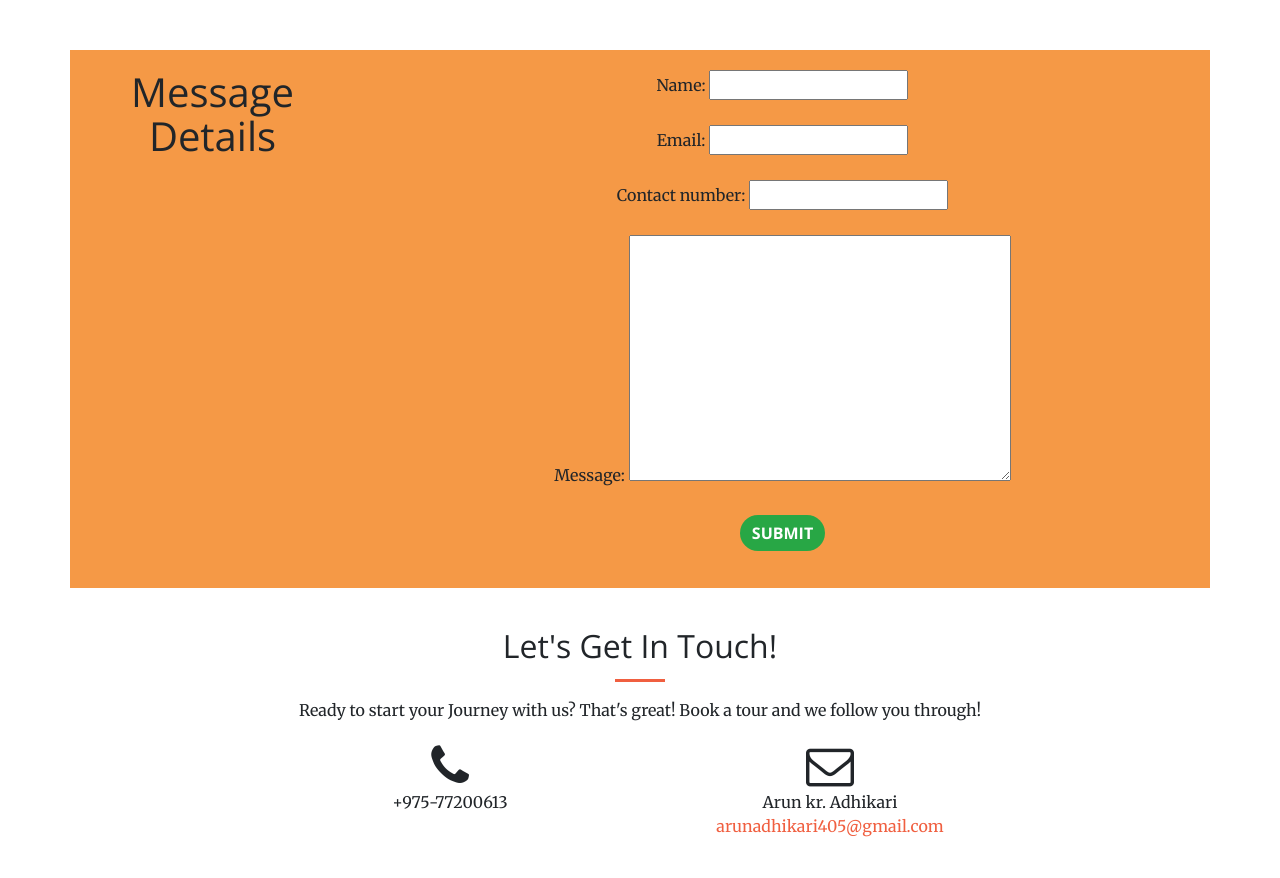
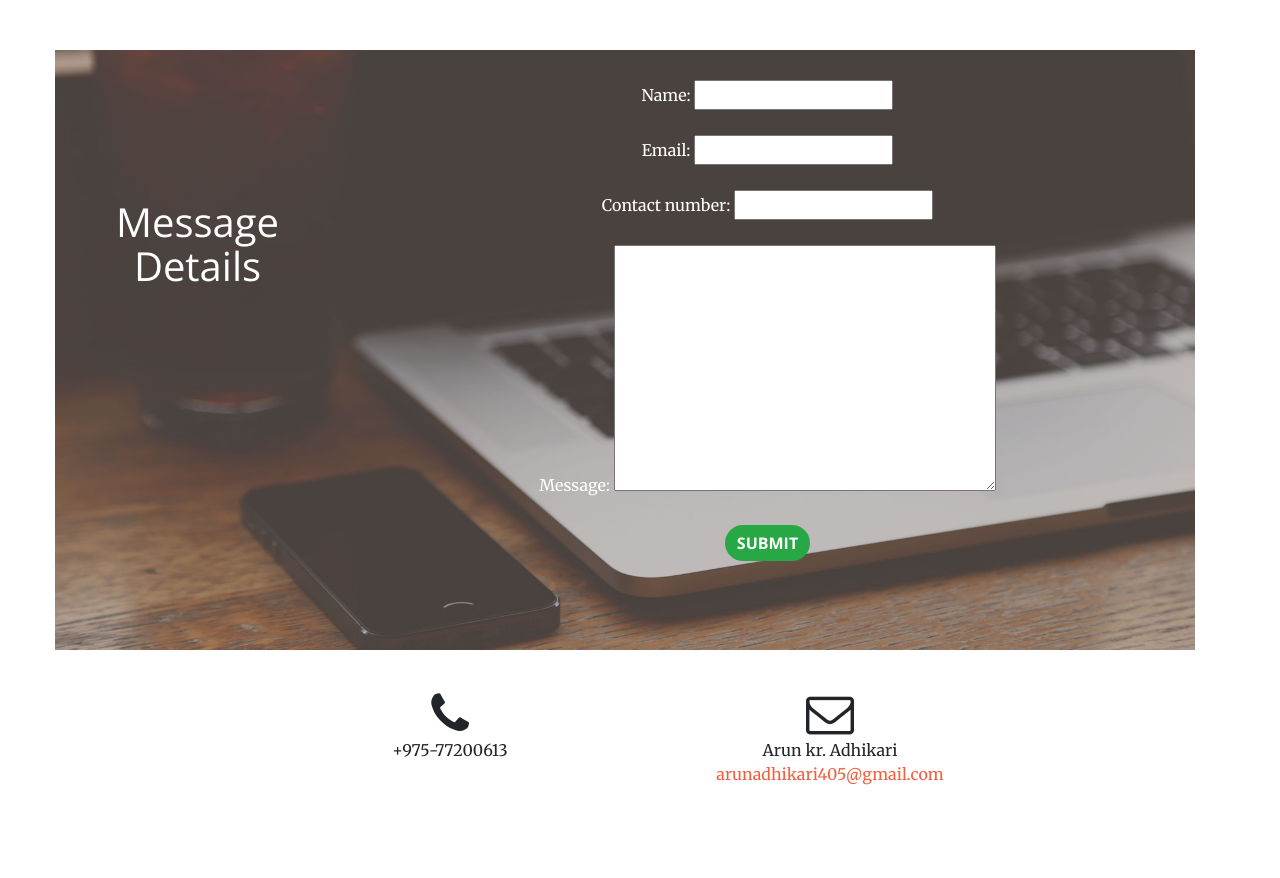
Before and after one commit to tanka/Tourism, a Django app: page /contact/ in a window 1280 px wide. After the commit the page ends 785 px from the top, so only its background shows below. Run offline with Django 3.2, Linux system fonts and the light colour scheme; some libraries are stand-ins or nearby versions.

Commit message:
Templates changes

```diff
--- a/Tourism/templates/b.html
+++ b/Tourism/templates/b.html
@@ -59,7 +59,7 @@
     <!-- Navigation -->
     <nav class="navbar navbar-expand-lg navbar-light fixed-top" id="mainNav">
       <div class="container">
-        <a class="navbar-brand js-scroll-trigger" href="/#page-top">Blissful Himalaya</a>
+        <a class="navbar-brand js-scroll-trigger" href="/#page-top">HEMCO TOURS</a>
         <button class="navbar-toggler navbar-toggler-right" type="button" data-toggle="collapse" data-target="#navbarResponsive" aria-controls="navbarResponsive" aria-expanded="false" aria-label="Toggle navigation">
           <span class="navbar-toggler-icon"></span>
         </button>
@@ -93,13 +93,6 @@
     <section id="contact">
       <div class="container">
         <div class="row">
-          <div class="col-lg-8 mx-auto text-center">
-            <h2 class="section-heading">Let's Get In Touch!</h2>
-            <hr class="primary">
-            <p>Ready to start your Journey with us? That's great! Book a tour and we follow you through!</p>
-          </div>
-        </div>
-        <div class="row">
           <div class="col-lg-4 ml-auto text-center">
             <i class="fa fa-phone fa-3x sr-contact"></i>
             <p>+975-77200613</p>
--- a/Tourism/templates/contact.html
+++ b/Tourism/templates/contact.html
@@ -1,13 +1,15 @@
 {% extends 'b.html' %}
 
 {% block content %}
-<div class="col-lg-3 mx-auto text-center" style="background-color: #f59946; padding-bottom: 20px; padding-top: 20px;">
+<header class="masthead row">
+	<div class="col-lg-3 mx-auto text-center" style="padding-top: 150px; ">
 	 <h1>Message Details</h1>
 	</div>
-<div class="col-lg-9 mx-auto text-center" style="background-color: #f59946; padding-bottom: 20px; padding-top: 20px;">
+	<div class="col-lg-9 mx-auto text-center" style="padding-top: 30px;">
 	    <form method="POST" class="form-group post-form">{% csrf_token %}
 	        {{ form.as_p }}
 	        <button type="submit" class="save btn btn-success">Submit</button>
 	    </form>
 	<div class="col-lg-8 mx-auto text-center">
+</header>
 {% endblock %}
```
Also changed, not shown: Tourism/templates/base.html (+4 -4 lines), Tourism/templates/message_submitted.html (+8 -6 lines). Lines whose indentation alone changed are shown as unchanged.
